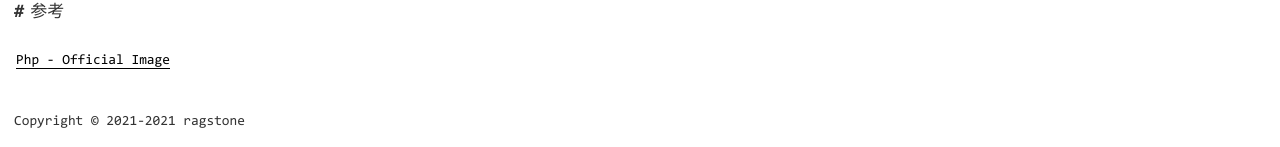
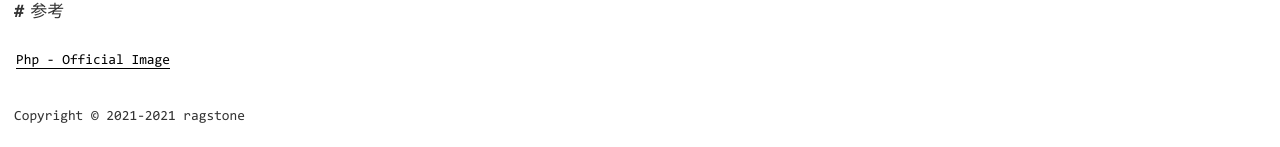
Before and after one commit to ragstone/infoyun, a Jekyll site: the page built from _posts/2021-09-01-phojingxianganzhangmukuai.md, in a window 1280 px wide. Shown: the part 2386-2533 px from the top of the page. Built offline with Jekyll 4.4.1, drawn with Linux system fonts in a browser that asks for light colours; comment, search, counter and statistics services are not loaded.

Commit message:
Update mypost.html

```diff
--- a/_layouts/mypost.html
+++ b/_layouts/mypost.html
@@ -12,7 +12,6 @@
     <div class="post">
       {{ content }}
     </div>
-    {% include footer.html -%}
   </div>
   <div class="comments-area">
     {% if site.extAdsense -%}
@@ -25,6 +24,7 @@
     {% endif %}
   </div>
 </div>
+{% include footer.html -%}
 {% include script.html -%}
 </body>
 </html>
```
